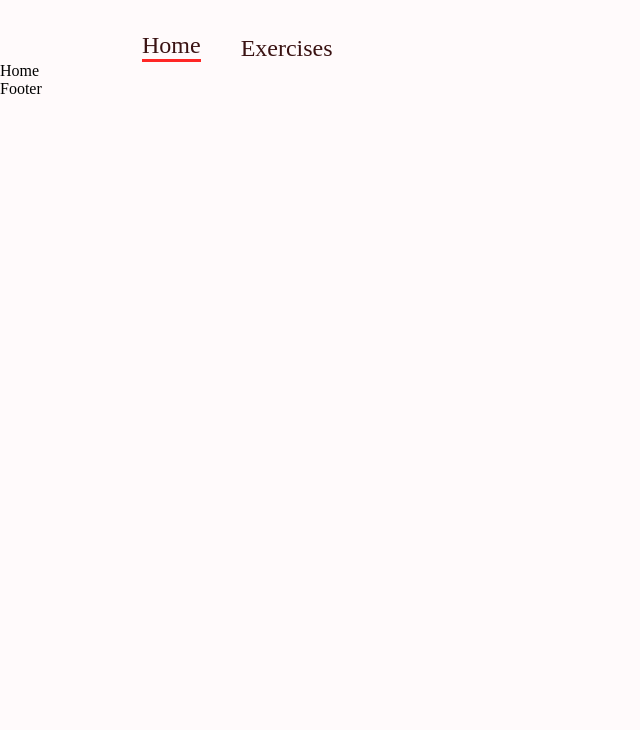
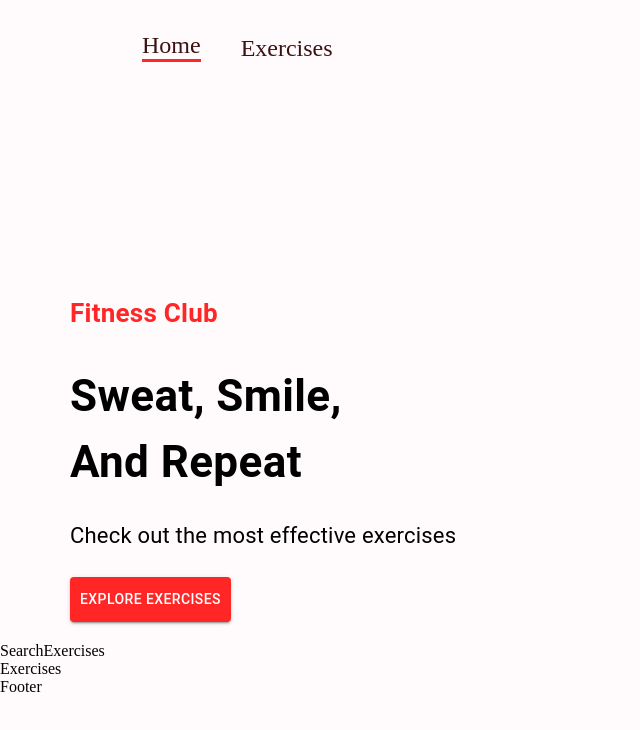
Before and after one commit to joshuaharris1103/Gym-Exercises, a React (Create React App) app: page / in a window 1280 px wide. Shown: the top 730 px of the page, without its empty margins (0-640 px from the left). Built offline with nearby package versions, Linux system fonts and the light colour scheme.

Commit message:
creating hero banner for home page

```diff
--- /dev/null
+++ b/src/components/Exercises.jsx
@@ -0,0 +1,9 @@
+import React from 'react'
+
+const Exercises = () => {
+  return (
+    <div>Exercises</div>
+  )
+}
+
+export default Exercises
--- /dev/null
+++ b/src/components/HeroBanner.jsx
@@ -0,0 +1,50 @@
+import React from 'react'
+import {  Box, Button, Stack, Typography } from '@mui/material'
+
+// import HeroBannerImage
+
+const HeroBanner = () => {
+  return (
+    <Box sx={{
+        mt: { lg: '212px', xs: '70px'},
+        ml: { sm: '50px'}
+    }} position='relative' p='20px'>
+       <Typography color='#FF2625'
+       fontWeight='600'
+       fontSize='26px'
+       >
+        Fitness Club
+       </Typography>
+       <Typography
+       fontWeight={700}
+       sx={{ fontSize: {lg: '44px', xs: '40px'}}}
+       mb='23px' mt='30px'
+    >
+        Sweat, Smile, <br /> And Repeat
+        </Typography>
+       <Typography fontSize='22px'
+       lineHeight='35px' mb={3}>
+        Check out the most effective exercises
+        </Typography>
+        <Button variant='contained'
+        color='error' href='#exercises'
+        sx={{ backgroundColor: ' #ff2625', padding: '10px'}}
+        > Explore Exercises
+        </Button>
+        <Typography
+            fontWeight={600}
+            color='#ff2625'
+            sx={{
+                opacity: 0.1,
+                display: {lg: 'block', xs: 'none'}
+            }}
+            fontSize= '200px'
+        >
+        </Typography>
+
+        {/* <img src={HeroBannerImage} alt="banner" className='hero-banner-img'/> */}
+    </Box>
+  )
+}
+
+export default HeroBanner
--- /dev/null
+++ b/src/components/SearchExercises.jsx
@@ -0,0 +1,9 @@
+import React from 'react'
+
+const SearchExercises = () => {
+  return (
+    <div>SearchExercises</div>
+  )
+}
+
+export default SearchExercises
--- a/src/pages/Home.jsx
+++ b/src/pages/Home.jsx
@@ -1,8 +1,18 @@
-import React from 'react'
+import React, { useState } from 'react'
+import { Box } from '@mui/material'
+
+import Exercises from '../components/Exercises'
+import SearchExercises from '../components/SearchExercises'
+import HeroBanner from '../components/HeroBanner'
+
 
 const Home = () => {
   return (
-    <div>Home</div>
+    <Box>
+      <HeroBanner />
+      <SearchExercises />
+      <Exercises />
+    </Box>
   )
 }
 
```
Also changed, not shown: package.json (+6 -4 lines), 1 other file (tests, documents, lock files or other folders).
